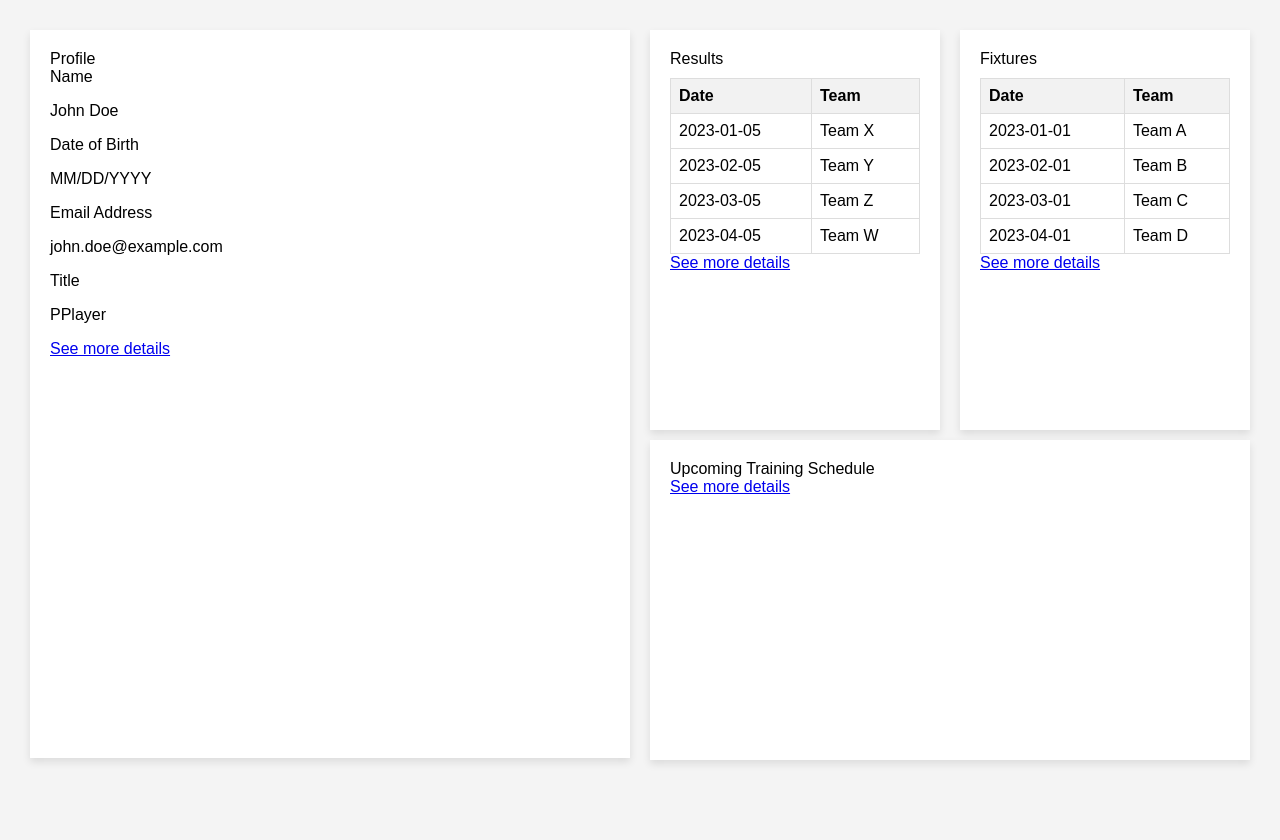
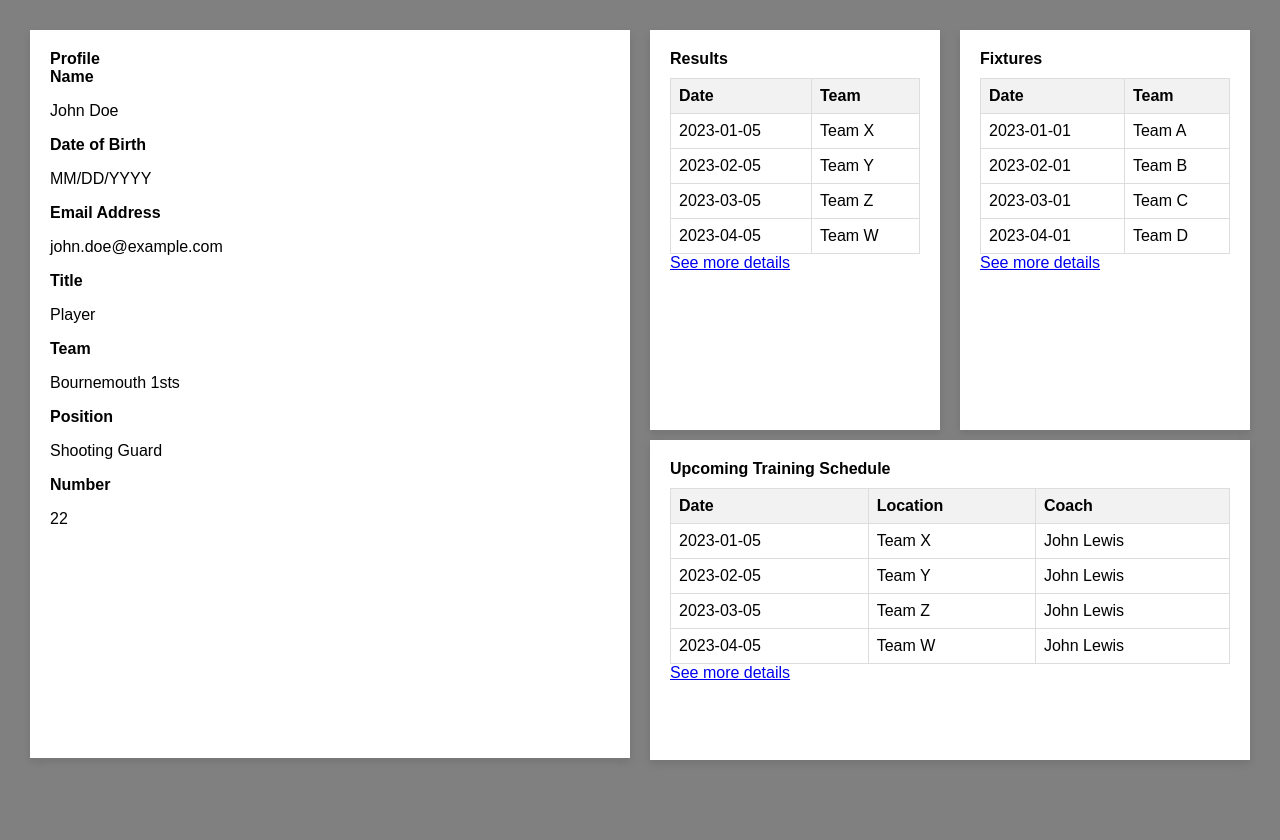
Before and after one commit to OLofthouse/EliteSportsManagementSystem, a Flask app: page /userdashboard in a window 1280 px wide. Run offline with Flask 3, Linux system fonts and the light colour scheme.

Commit message:
Update userdashboard.html

```diff
--- a/templates/userdashboard.html
+++ b/templates/userdashboard.html
@@ -10,6 +10,7 @@
             margin: 0;
             padding: 0;
             background-color: #f4f4f4;
+            background-color: grey;
         }
 
         .container {
@@ -18,6 +19,14 @@
             justify-content: space-between;
             padding: 20px;
             height: 100vh;
+        }
+
+        .profile-title, .box-header {
+            font-weight: bold;
+        }
+
+        label[for=name], label[for=dob], label[for=email], label[for=title], label[for=team], label[for=position], label[for=number] {
+            font-weight: bold;
         }
 
         .left-container {
@@ -97,10 +106,18 @@
                         <p>john.doe@example.com</p>
 
                         <label for="title">Title</label>
-                        <p>PPlayer</p>
+                        <p>Player</p>
+
+                        <label for="team">Team</label>
+                        <p>Bournemouth 1sts</p>
+
+                        <label for="position">Position</label>
+                        <p>Shooting Guard</p>
+
+                        <label for="number">Number</label>
+                        <p>22</p>
                     </div>
                 </div>
-                <a href="#" class="details-link">See more details</a>
             </div>
         </div>
 
@@ -175,6 +192,37 @@
             <div class="bottom-container">
                 <div class="training-schedule-box">
                     <div class="box-header">Upcoming Training Schedule</div>
+                    <table>
+                        <thead>
+                            <tr>
+                                <th>Date</th>
+                                <th>Location</th>
+                                <th>Coach</th>
+                            </tr>
+                        </thead>
+                        <tbody>
+                            <tr>
+                                <td>2023-01-05</td>
+                                <td>Team X</td>
+                                <td>John Lewis</td>
+                            </tr>
+                            <tr>
+                                <td>2023-02-05</td>
+                                <td>Team Y</td>
+                                <td>John Lewis</td>
+                            </tr>
+                            <tr>
+                                <td>2023-03-05</td>
+                                <td>Team Z</td>
+                                <td>John Lewis</td>
+                            </tr>
+                            <tr>
+                                <td>2023-04-05</td>
+                                <td>Team W</td>
+                                <td>John Lewis</td>
+                            </tr>
+                        </tbody>
+                    </table>
                     <div class="box-summary">
                         <!-- Training schedule summary content -->
                     </div>
```
